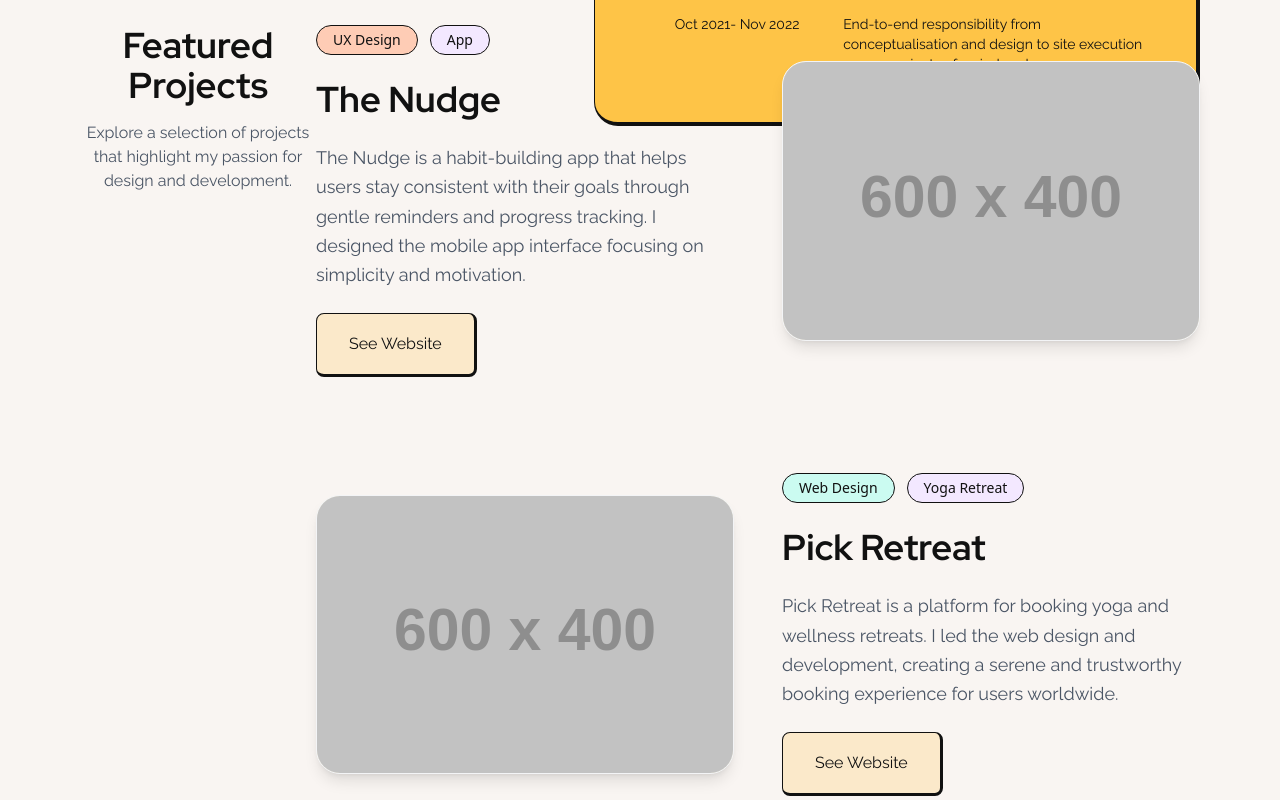
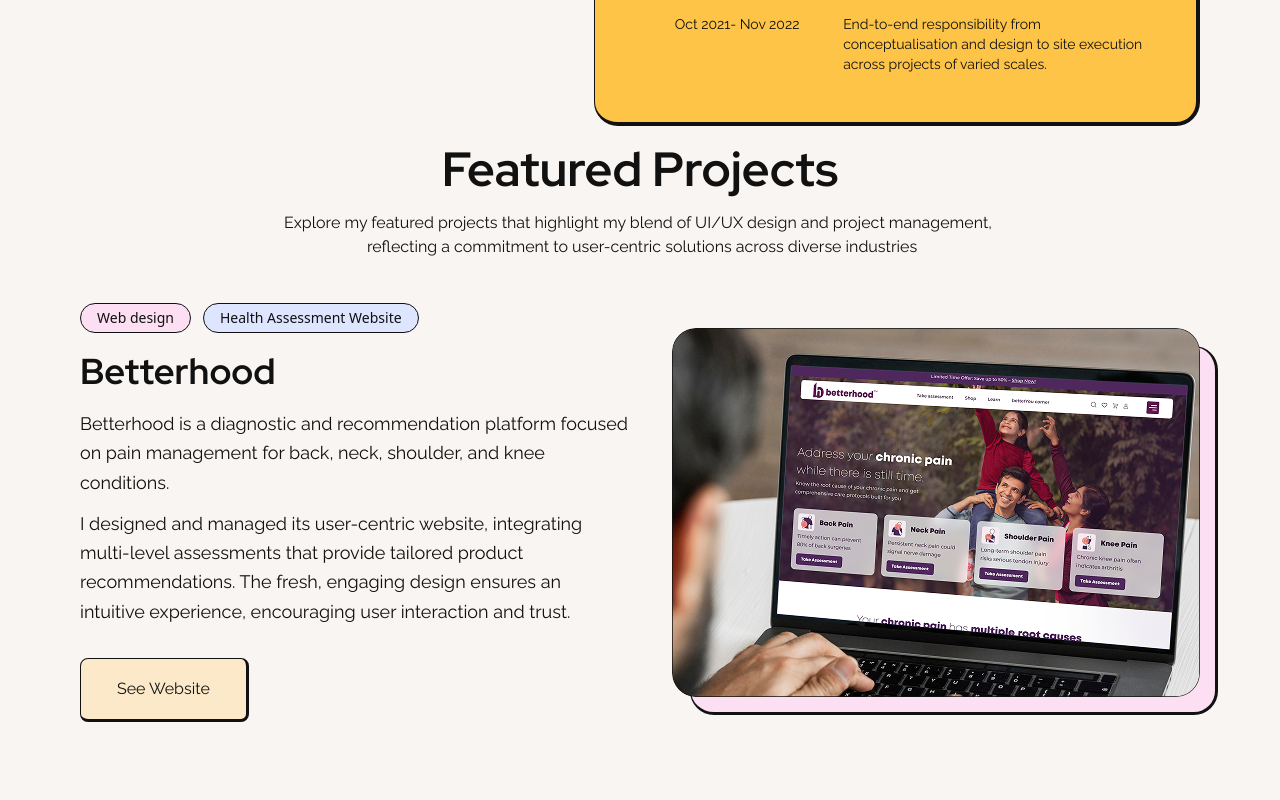
Before and after one commit to Viraj-10/diyalee-portfolio, a React (Vite) app: page / in a window 1280 px wide. Shown: the part 2380-3180 px from the top of the page. Built offline with nearby package versions, Linux system fonts and the light colour scheme.

Commit message:
feat: added projects

```diff
--- a/src/components/sections/Projects.tsx
+++ b/src/components/sections/Projects.tsx
@@ -1,87 +1,72 @@
-import React from 'react';
-import { Section } from '../ui/Section';
-import { Button } from '../ui/Button';
+import React from "react";
+import { Section } from "../ui/Section";
+import { Button } from "../ui/Button";
+import { PROJECTS, PROJECTS_DESCRIPTION, type Project } from "#src/consts";
 
-const ProjectCard: React.FC<{
-    title: string;
-    description: string;
-    tags: string[];
-    image: string;
-    index: number;
-}> = ({ title, description, tags, image, index }) => {
+const ProjectCard = ({
+  title,
+  description1,
+  description2,
+  tags,
+  tagsColor,
+  image,
+  imageBackground,
+  index,
+}: Project & { index: number }) => {
   const isEven = index % 2 === 0;
 
   return (
-        <div className={`flex flex-col ${isEven ? 'lg:flex-row' : 'lg:flex-row-reverse'} gap-12 items-center mb-24 last:mb-0`}>
+    <div
+      className={`flex flex-1 flex-col ${isEven ? "lg:flex-row" : "lg:flex-row-reverse"} gap-11 items-center mb-24 last:mb-0`}
+    >
       {/* Text Content */}
-            <div className="flex-1 space-y-6">
-                <div className="flex gap-3 flex-wrap">
-                    {tags.map((tag) => (
-                        <span key={tag} className={`px-4 py-1 rounded-full text-sm font-medium border border-dark ${tag.includes('UX') ? 'bg-orange-100' :
-                                tag.includes('Web') ? 'bg-teal-100' : 'bg-purple-100'
-                            }`}>
+      <div className="flex-1">
+        <div className="flex gap-3 mb-4.5">
+          {tags.map((tag, index) => (
+            <span
+              key={tag}
+              className={`px-4 py-1 rounded-full text-sm font-medium border border-dark ${
+                tagsColor[index]
+              }`}
+            >
               {tag}
             </span>
           ))}
         </div>
-                <h3 className="text-4xl font-bold">{title}</h3>
-                <p className="text-gray-600 text-lg leading-relaxed">
-                    {description}
-                </p>
-                <Button variant="outline" className="!px-8">
+        <h3 className="text-4xl font-bold mb-4.5">{title}</h3>
+        <p className="text-lg leading-relaxed mb-3">{description1}</p>
+        <p className="text-lg leading-relaxed">{description2}</p>
+        <Button variant="outline" className="mt-8">
           See Website
         </Button>
       </div>
 
       {/* Image */}
-            <div className="flex-1 w-full">
-                <div className="bg-cream rounded-3xl overflow-hidden shadow-lg border border-gray-100 relative group">
-                    <div className="absolute inset-0 bg-black/5 group-hover:bg-black/0 transition-colors"></div>
+      <div className="relative">
+        <div
+          className={`w-full h-full absolute top-4.5 left-4.5 rounded-3xl border-r-3 border-b-3 border-t-[0.3px] border-l-[0.3px] ${imageBackground}`}
+        ></div>
         <img
           src={image}
           alt={title}
-                        className="w-full h-auto object-cover transform group-hover:scale-105 transition-transform duration-500"
+          className="relative z-10 max-w-full h-auto object-cover rounded-3xl overflow-hidden"
         />
-                </div>
       </div>
     </div>
   );
 };
 
 export const Projects: React.FC = () => {
-    const projects = [
-        {
-            title: 'The Nudge',
-            description: 'The Nudge is a habit-building app that helps users stay consistent with their goals through gentle reminders and progress tracking. I designed the mobile app interface focusing on simplicity and motivation.',
-            tags: ['UX Design', 'App'],
-            image: 'https://placehold.co/600x400/png?text=The+Nudge+App', // Placeholder
-        },
-        {
-            title: 'Pick Retreat',
-            description: 'Pick Retreat is a platform for booking yoga and wellness retreats. I led the web design and development, creating a serene and trustworthy booking experience for users worldwide.',
-            tags: ['Web Design', 'Yoga Retreat'],
-            image: 'https://placehold.co/600x400/png?text=Pick+Retreat', // Placeholder
-        },
-        {
-            title: 'Sunbreeze',
-            description: 'Sunbreeze is a real estate agency focused on sustainable homes. I developed their brand identity and website to reflect their commitment to eco-friendly living and modern architecture.',
-            tags: ['Web Design', 'Real Estate'],
-            image: 'https://placehold.co/600x400/png?text=Sunbreeze', // Placeholder
-        },
-    ];
-
   return (
-        <Section className="py-24" id="projects">
-            <div className="text-center mb-20">
-                <h2 className="text-4xl font-bold mb-4">Featured Projects</h2>
-                <p className="text-gray-600">
-                    Explore a selection of projects that highlight my passion for design and development.
-                </p>
+    <Section className="py-24 mt-30 flex flex-col" id="projects">
+      <div className="text-center mb-11">
+        <h2 className="text-5xl font-bold mb-4.5">Featured Projects</h2>
+        <p className="whitespace-break-spaces">{PROJECTS_DESCRIPTION}</p>
       </div>
 
       <div>
-                {projects.map((project, index) => (
-                    <ProjectCard key={index} {...project} index={index} />
+        {PROJECTS.map((project, index) => (
+          <ProjectCard key={project.title} {...project} index={index} />
         ))}
       </div>
     </Section>
--- a/src/consts.ts
+++ b/src/consts.ts
@@ -1,3 +1,4 @@
+import betterhood from "#src/assets/project-1.png";
 export const SERVICES = [
   {
     title: "Product Design & System Thinking",
@@ -56,3 +57,22 @@
       "End-to-end responsibility from conceptualisation and design to site execution across projects of varied scales.",
   },
 ];
+
+export const PROJECTS_DESCRIPTION =
+  "Explore my featured projects that highlight my blend of UI/UX design and project management, \n reflecting a commitment to user-centric solutions across diverse industries";
+export const PROJECTS = [
+  {
+    tags: ["Web design", "Health Assessment Website"],
+    tagsColor: ["bg-pink-50", "bg-blue-50"],
+    title: "Betterhood",
+    description1:
+      "Betterhood is a diagnostic and recommendation platform focused on pain management for back, neck, shoulder, and knee conditions.",
+    description2:
+      "I designed and managed its user-centric website, integrating multi-level assessments that provide tailored product recommendations. The fresh, engaging design ensures an intuitive experience, encouraging user interaction and trust.",
+    image: betterhood,
+    link: "https://google.com",
+    imageBackground: "bg-pink-50",
+  },
+];
+
+export type Project = (typeof PROJECTS)[0];
--- a/src/index.css
+++ b/src/index.css
@@ -26,12 +26,12 @@
   --color-primary-300: #FEC447;
 
   /* Secondary Colors */
-  --color-secondary-50: #DDE5FF;
-  --color-secondary-100: #C1D3FF;
-  --color-secondary-200: #AEC5FF;
-  --color-secondary-300: #92A8ED;
-  --color-secondary-400: #5373D8;
-  --color-secondary-500: #647ABF;
+  --color-blue-50: #DDE5FF;
+  --color-blue-100: #C1D3FF;
+  --color-blue-200: #AEC5FF;
+  --color-blue-300: #92A8ED;
+  --color-blue-400: #5373D8;
+  --color-blue-500: #647ABF;
 
   /* Pink Colors */
   --color-pink-50: #FCDFF2;
```
Also changed, not shown: src/assets/project-1.png (added). Lines whose indentation alone changed are shown as unchanged.
